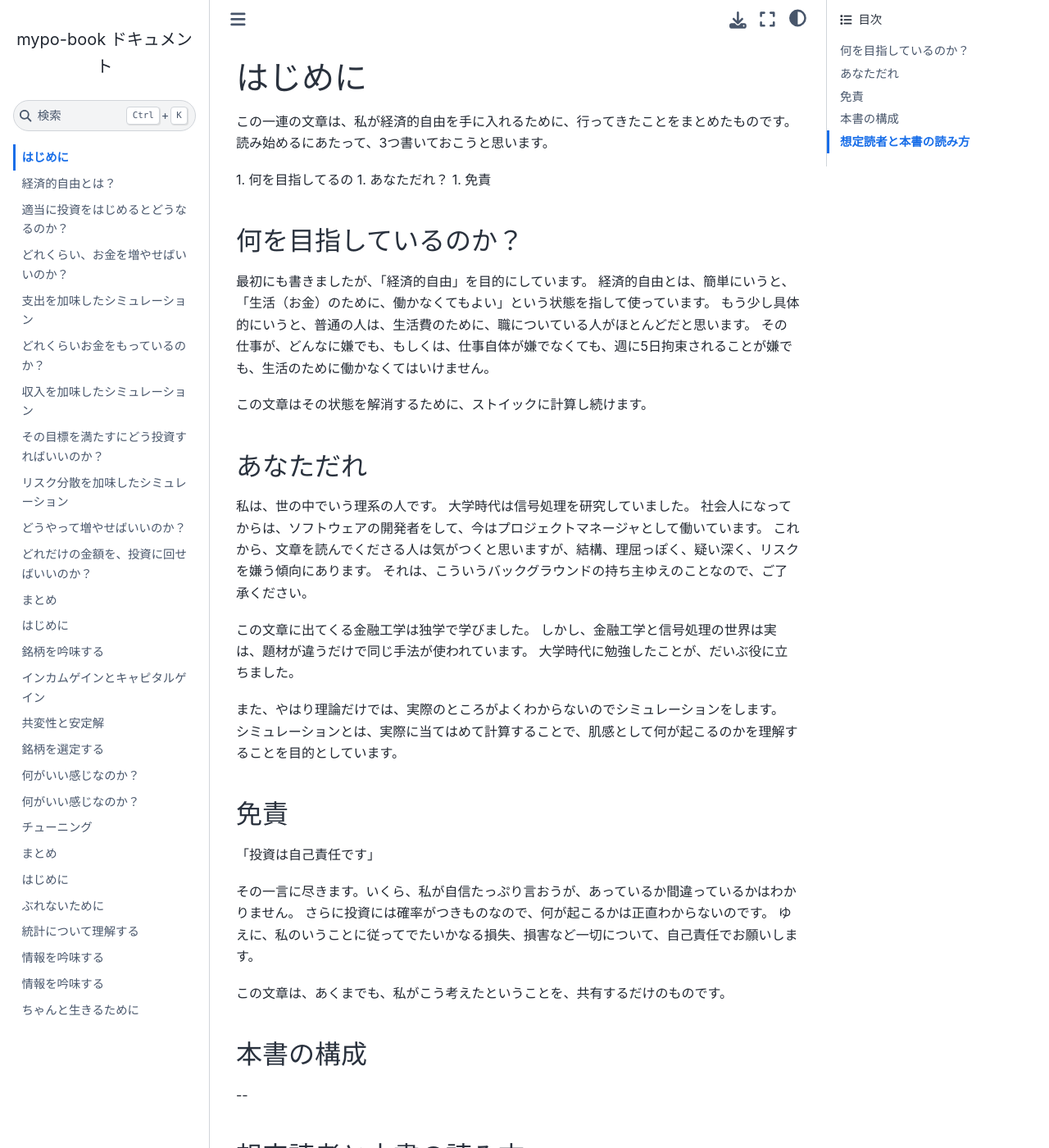
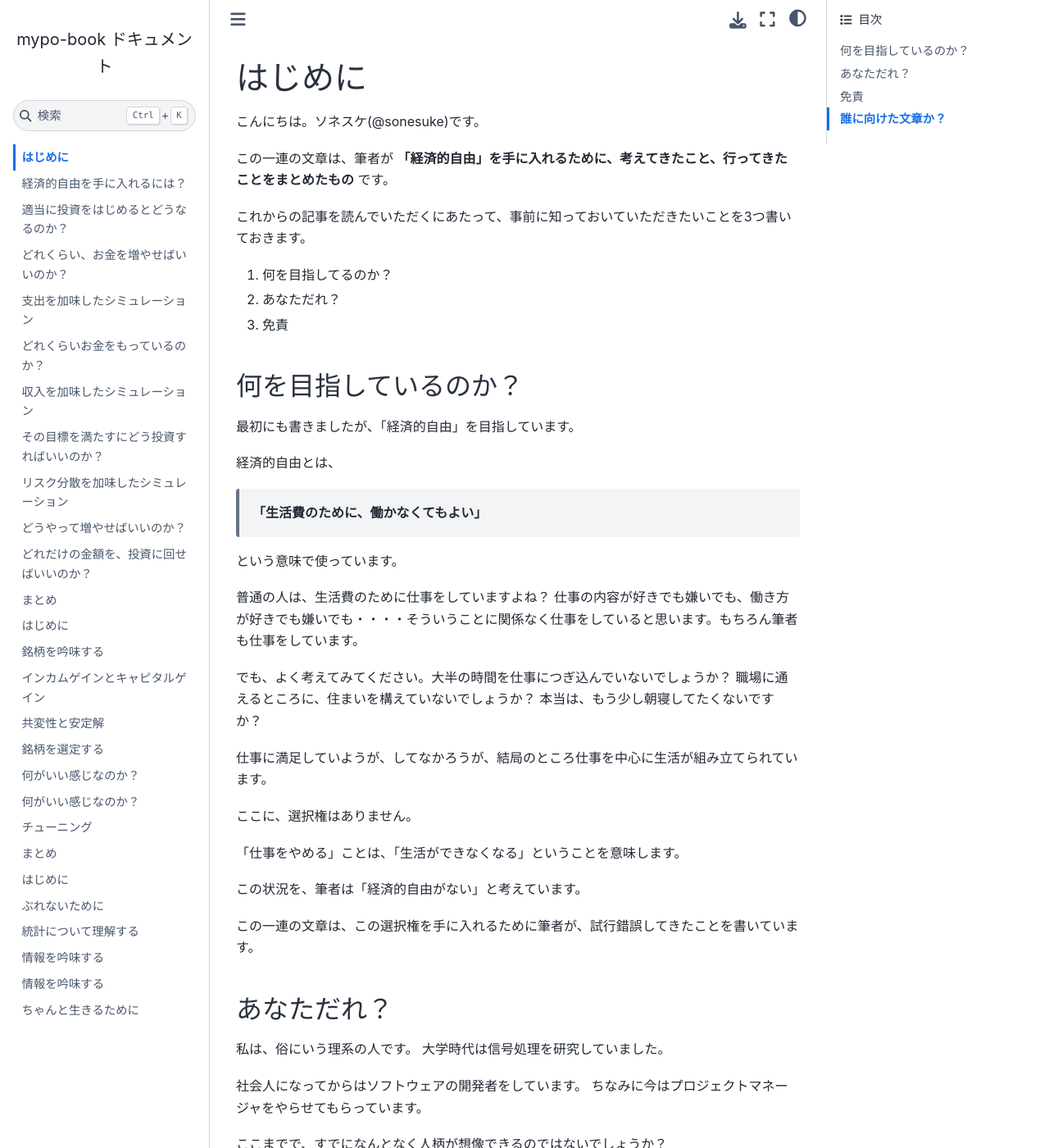
Before and after one commit to sonesuke/mypo-book, a Sphinx documentation site: the page built from source/introduction.rst, in a window 1280 px wide and 1400 px high. Shown: the whole window at 82% size. Built offline with Sphinx 7.4.7 and the Sphinx Book theme 1.1.4, drawn with Linux system fonts in a browser that asks for light colours; some of the changed text lies outside the part shown.

Commit message:
202105051634

```diff
--- a/source/introduction.rst
+++ b/source/introduction.rst
@@ -2,64 +2,119 @@
 はじめに
 =============================
 
-この一連の文章は、私が経済的自由を手に入れるために、行ってきたことをまとめたものです。読み始めるにあたって、3つ書いておこうと思います。
+こんにちは。ソネスケ(@sonesuke)です。
 
-1. 何を目指してるの
-1. あなただれ？
-1. 免責
+この一連の文章は、筆者が **「経済的自由」を手に入れるために、考えてきたこと、行ってきたことをまとめたもの** です。
+
+これからの記事を読んでいただくにあたって、事前に知っておいていただきたいことを3つ書いておきます。
+
+#. 何を目指してるのか？
+#. あなただれ？
+#. 免責
 
 何を目指しているのか？
 -----------------------------
 
-最初にも書きましたが、「経済的自由」を目的にしています。
-経済的自由とは、簡単にいうと、「生活（お金）のために、働かなくてもよい」という状態を指して使っています。
-もう少し具体的にいうと、普通の人は、生活費のために、職についている人がほとんどだと思います。
-その仕事が、どんなに嫌でも、もしくは、仕事自体が嫌でなくても、週に5日拘束されることが嫌でも、生活のために働かなくてはいけません。
+最初にも書きましたが、「経済的自由」を目指しています。
 
-この文章はその状態を解消するために、ストイックに計算し続けます。
+経済的自由とは、
 
-あなただれ
+ **「生活費のために、働かなくてもよい」**
+
+という意味で使っています。
+
+普通の人は、生活費のために仕事をしていますよね？
+仕事の内容が好きでも嫌いでも、働き方が好きでも嫌いでも・・・・そういうことに関係なく仕事をしていると思います。もちろん筆者も仕事をしています。
+
+でも、よく考えてみてください。大半の時間を仕事につぎ込んでいないでしょうか？
+職場に通えるところに、住まいを構えていないでしょうか？
+本当は、もう少し朝寝してたくないですか？
+
+仕事に満足していようが、してなかろうが、結局のところ仕事を中心に生活が組み立てられています。
+
+ここに、選択権はありません。
+
+「仕事をやめる」ことは、「生活ができなくなる」ということを意味します。
+
+この状況を、筆者は「経済的自由がない」と考えています。
+
+この一連の文章は、この選択権を手に入れるために筆者が、試行錯誤してきたことを書いています。
+
+あなただれ？
 ---------------------------
 
-私は、世の中でいう理系の人です。
+私は、俗にいう理系の人です。
 大学時代は信号処理を研究していました。
-社会人になってからは、ソフトウェアの開発者をして、今はプロジェクトマネージャとして働いています。
-これから、文章を読んでくださる人は気がつくと思いますが、結構、理屈っぽく、疑い深く、リスクを嫌う傾向にあります。
-それは、こういうバックグラウンドの持ち主ゆえのことなので、ご了承ください。
 
-この文章に出てくる金融工学は独学で学びました。
-しかし、金融工学と信号処理の世界は実は、題材が違うだけで同じ手法が使われています。
-大学時代に勉強したことが、だいぶ役に立ちました。
+社会人になってからはソフトウェアの開発者をしています。
+ちなみに今はプロジェクトマネージャをやらせてもらっています。
 
-また、やはり理論だけでは、実際のところがよくわからないのでシミュレーションをします。
-シミュレーションとは、実際に当てはめて計算することで、肌感として何が起こるのかを理解することを目的としています。
+ここまでで、すでになんとなく人柄が想像できるのではないでしょうか？
+
+- 理屈っぽいです。
+- 好奇心が強いです。
+- でも、慎重です。
+- 計算が苦ではありません。
+
+同じ境遇の人が、みんな「こう」なわけではないので気をつけてください。
+あくまで、筆者の人柄、バックグランドの話をしています。
+
+この文章に出てくる金融工学は独学しました。
+金融工学について、何も知らなくてもOKです。投資をするために、賢い人たちが色々考えてできた学問です。
+金融工学と信号処理の世界は実は題材が違うだけで同じ手法が使われていて、
+あまり苦もなく、すんなり入っていけました。
+どこかで、参考文献も紹介しますが、数式バリバリなやつが出てきても、驚かないでください。
+
+また、理屈だけでは、信じられないのでよくシミュレーションをします。
+
+シミュレーションをする目的は、
+
+ **実際に当てはめて計算してみて、肌感として何が起こるのかを理解すること**
+
+です。そのために、たくさんのプログラムをつくりました。
+なんだかんだで、すでに半年ほど時間を使っています。
+
 
 免責
 ---------------------------
 
-「投資は自己責任です」
+ **「投資は自己責任です」**
 
-その一言に尽きます。いくら、私が自信たっぷり言おうが、あっているか間違っているかはわかりません。
-さらに投資には確率がつきものなので、何が起こるかは正直わからないのです。
-ゆえに、私のいうことに従ってでたいかなる損失、損害など一切について、自己責任でお願いします。
+その一言に尽きます。
+これは書いておかないと、お互い不幸になる気しかしないので、はっきり書いておきます。
+
+いくら、私が自信たっぷりいおうが、あっているか？ 間違っているか？ はわかりません。
+ましてや、儲かるのか？ 損をするのか？ は全然わかりません。
+
+投資には確率がつきものなので、何が起こるかピッタリ当てることは不可能です。
+
+私のいうことに従うことによる **いかなる損失、損害などについて責任を負いません** 。自己責任でお願いします。
 
 この文章は、あくまでも、私がこう考えたということを、共有するだけのものです。
 
 
-本書の構成
--------------------------
-
---
-
-
-想定読者と本書の読み方
+誰に向けた文章か？
 ---------------------------
 
-第一部の想定読者とは、これから紹介するフレームワークを構築するためのモチベーションと、基本的な設計図を考えます。
-ここでは、あまり理論に立ち入ることなく、シミュレーションによって、感覚的に理解できるようにしました。
-内容については、世の中でパッシブ投資・インデックス投資と呼ばれているオーソドックスな方法についてです。
-当たり前のことを、きっちり真面目にやるだけでも十分に価値があると思います。
-コンセプトだけ、さっとかいつまんで、終わりたい人は第一部で、終わりにしてしまって問題ないと思います。
+私と同じように、「経済的自由」を目指す人を想定しています。
+ただし、バリバリの理系ではなくてもわかるように、なるべくわかりやすい説明を心がけました。
 
+また、理由がないと勉強する気が起きない人にも、 **「なぜ、それを考える必要があるのか？」** というところをクリアにしながら書いたつもりです。
+
+逆に、こういう人はお勧めしません。
+
+- 何を買えばいいか、はっきり書いて欲しい
+- 自分で計算する気は一切ない
+- 投資できるお金が一切ない
+- お金には不自由していない
+- 投資で一発当てて、億万長者になりたい
+
+上記に該当しそうな方は、そっと閉じてください。
+
+あくまでも、
+
+ **平凡な人が経済的自由を手に入れるため、少しくらいの努力は厭わない。**
+
+そういう人に向けて書かれた文章です。
 
 それでは、早速始めていきたいと思います。
--- /dev/null
+++ b/source/part_1/00_financial-freedom.rst
@@ -0,0 +1,91 @@
+経済的自由を手に入れるには？
+===============================
+
+ 「経済的自由」を手に入れるには、どうすればいいの？
+
+こんにちは。ソネスケ(@sonesuke)です。
+
+いきなり難題ですね。サクッと答えられるなら苦労はありません。
+
+筆者は「:doc:`../introduction`」で色々考えてきたと書きました。
+
+節約すればいいのでしょうか？
+
+- 食費を削ればいいのか？
+- お得なクレジットカードを探すのか？
+
+いやいや、もっと稼げばいいのでしょうか？
+
+- 投資すればいいのか？
+- たくさん給料を貰えばいいのか？
+
+さて、どこから手をつけましょうか？
+
+もう一回、ちゃんと考える
+-----------------------------------
+
+まずは、ちゃんとした「問い」をたてるところから始めましょう。
+
+何かを考えるには、モチベーションが必要なのです。筆者は特にそうです。
+
+改めて、「経済的自由」とはなんでしょうか？
+
+それについて考えるために、もう一回考えてみましょう。
+
+- 好きな場所に住めていますか？
+- 好きな時間に生活できていますか？
+- 好きなことに時間を使えていますか？
+- ・・・・
+- 上記を維持するのが苦ではない？
+
+これに、全て「YES」と答えられた人はおめでとうございます。
+きっと、経済的自由をすでに手にしています。
+
+つまり、楽に「好きなこと」を「好きなようにやる」ことができていれば、経済的自由なのです。
+
+・・・ほとんどの人が、「全てYES」とはいえないでしょう？
+少なくとも筆者はいえません。
+
+筆者は夜型人間です。・・・でも、朝早く起きて仕事にいきます。
+
+筆者は京都が好きですが、夏は涼しいところに住みたいです。・・・でも夏だけ移住はできません。
+
+筆者は「何かを作ること」が好きです。・・・でも、日中はマネジメントをしなければなりません。
+
+ どうすれば、「全てYES」と言えるようになるのか？
+
+という問いを、立てたところからはじまりました。
+
+経済的自由とは、
+
+「お金に自分の行動を縛られない」
+
+ということを目標にしています。そのためには、自分の「物欲」についても、どう付き合っていくか？という問いもあります。
+
+例えば、僧侶のような人は、そもそもお金なんて必要とせず、修行をし続けるのかもしれません。
+この人は、お金は持っていないけど、「経済的には自由」という状態でしょう。
+
+ただ、僧侶のようなマインドを持っていることは、滅多にないので、ある程度はお金が必要だということにしましょう。
+一方で、億万長者になる必要もない。ただ、
+
+「お金に自分の行動を縛られたくない」
+
+これを、追求していくことにします。
+
+そうはいっても、本書を、読み始めた人は、少なからず「投資」に興味があると思いますので、
+最初の問いは、
+
+ 「適当に投資を始めるとどうなるのか？」
+
+から始めます。
+
+まとめ
+---------------------
+
+ 経済的自由とは、「お金に自分の行動を縛られないこと」
+
+
+経済的自由を手に入れるため、ある程度、お金を生み出していく仕組みが必要。
+
+.. note::
+    最初の問いは、「適当に投資を始めるとどうなるか？」
--- a/source/part_1/00_introduction.rst
+++ /dev/null
@@ -1,68 +0,0 @@
-経済的自由とは？
-===================
-
-「経済的自由」を手に入れるには、お金のことをたくさん考えないといけません。
-
-何を考えればいいのでしょうか？ お金のことならなんでもいいのでしょうか？
-
-- 「明日、スーパーの特売シールがつくのは何時か？」とか？
-- 「ポイントがたまり安いクレジットカードは何か？」とか？
-
-もちろん、それも大事かもしれませんが、まずは、ちゃんとした「問い」をたてるところから始めましょう。
-何かを調べたり、学んだりするには、モチベーションが必要なのです。
-とりあえず、何かを、ちゃんと考えるには、「正しい問題意識」が重要です。
-
-改めて、「経済的自由」とはなんでしょうか？
-
-それについて考えるために、いくつか自問してみましょう。
-
-- 好きな場所に住めていますか？
-- 好きな時間に生活できていますか？
-- 好きなことに時間を使えていますか？
-- ・・・・
-
-これに、全て「YES」と答えられた人はおめでとうございます。きっと、経済的自由を手に入れられていることでしょう。
-ひょっとすると、「YES」と思い込んでいるだけかもしれません。
-仕事をやめても、お金をつかっても、何も心配がないとしても、「YES」といえますか？
-
-・・・ほとんどの人が、「YES」とはいえないと思います。
-この本は、私自身が、「YES」と言えないところから、
-
-「どうすれば、「YES」と言えるようになるのか？」
-
-という問いを、立てたところからはじまりました。
-
-経済的自由とは、
-
-「お金に自分の行動を縛られない」
-
-ということを目標にしています。そのためには、自分の「物欲」についても、どう付き合っていくか？という問いもあります。
-
-例えば、僧侶のような人は、そもそもお金なんて必要とせず、修行をし続けるのかもしれません。
-この人は、お金は持っていないけど、「経済的には自由」という状態でしょう。
-
-ただ、僧侶のようなマインドを持っていることは、滅多にないので、ある程度はお金が必要だということにしましょう。
-一方で、億万長者になる必要もない。ただ、
-
-「お金に自分の行動を縛られたくない」
-
-これを、追求していくことにします。
-
-そうはいっても、本書を、読み始めた人は、少なからず「投資」に興味があると思いますので、
-最初の問いは、
-
- 「適当に投資を始めるとどうなるのか？」
-
-から始めます。
-
-まとめ
----------------------
-
-.. note::
-    経済的自由とは、「お金に自分の行動を縛られないこと」
-
-
-経済的自由を手に入れるため、ある程度、お金を生み出していく仕組みが必要。
-
-.. note::
-    最初の問いは、「適当に投資を始めるとどうなるか？」
--- a/source/part_1/01_first-simulation.rst
+++ b/source/part_1/01_first-simulation.rst
@@ -155,10 +155,10 @@ SPYは、この後もよく題材として使うので覚えておいてくだ
   \frac{300万円}{5000円} = 600株
 
 600株です。
-つまり、半値の時は、より多くの株数を売却しないと、同じ金額の現金を作れないことになります。
+つまり、半値の時は、より多くの株数を売却しないと同じ金額の現金を作れないことになります。
 この場合は、3000株だと5年しか持ちません。
 
-今、株価が、半値なので、生活費も半分に・・・・というわけにはいきませんよね。
+今、株価が半分なので、生活費も半分に・・・・というわけにはいきませんよね。
 
 さきほどは、「自分の資産の大半を株式などで運用し、それで生活している場合」を想定しました。
 
```
